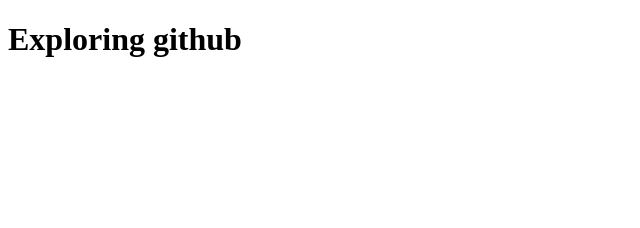
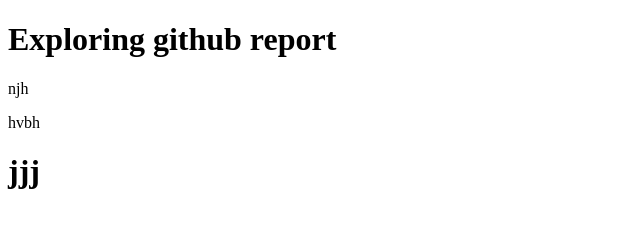
Before and after one commit to kaushik-debnath/my-second-github, a plain HTML site: page index.html in a window 1280 px wide. Shown: the whole page, without its empty margins (0-640 px from the left). Drawn offline with Linux system fonts and the light colour scheme.

```diff
--- a/index.html
+++ b/index.html
@@ -3,9 +3,17 @@
 <head>
     <meta charset="UTF-8">
     <meta name="viewport" content="width=device-width, initial-scale=1.0">
-    <title>Exploring github</title>
+    <title>Exploring github report</title>
 </head>
 <body>
-    <h1>Exploring github</h1>
+    <h1>Exploring github report </h1>
+    <p>njh</p>
+    hvbh
+    <div>
+        <h1>jjj
+
+        </h1>
+
+    </div>
 </body>
 </html>
```
